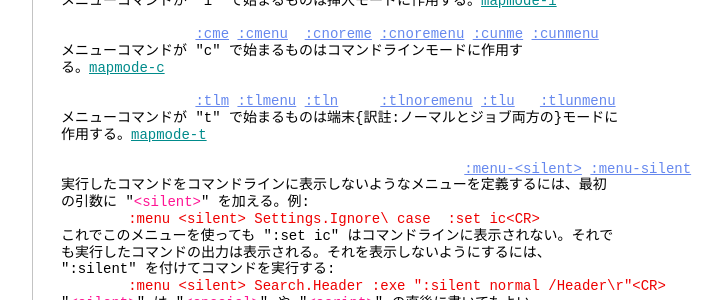
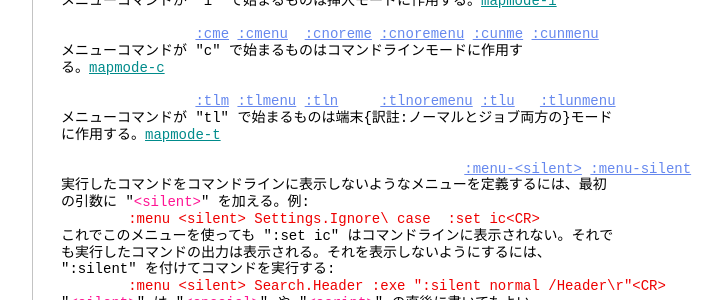
Before and after one commit to vim-jp/vimdoc-ja, a Jekyll site: the page built from gui.html, in a window 1280 px wide and 900 px high, scrolled down 11025 px. Shown: the part 150-450 px from the top of the window, without its empty margins (340-1063 px from the left). Built offline with Jekyll 4.4.1, drawn with Linux system fonts in a browser that asks for light colours; nearby versions of some CDN libraries; comment, search, counter and statistics services are not loaded; some of the changed text lies outside the part shown.

Commit message:
Generated by GitHub workflow 1723091350
https://github.com/vim-jp/vimdoc-ja-working/actions/runs/1723091350

```diff
--- a/gui.html
+++ b/gui.html
@@ -662,8 +662,8 @@ Win32 GUIバージョンはMotifの切取りメニューをエミュレートす
 る。<a class="Identifier" href="map.html#mapmode-c">mapmode-c</a><br>
 <br>
 &nbsp;&nbsp;&nbsp;&nbsp;&nbsp;&nbsp;&nbsp;&nbsp;&nbsp;&nbsp;&nbsp;&nbsp;&nbsp;&nbsp;&nbsp;&nbsp;<a class="Constant" href="gui.html#:tlm" name=":tlm">:tlm</a>&nbsp;<a class="Constant" href="gui.html#:tlmenu" name=":tlmenu">:tlmenu</a>&nbsp;<a class="Constant" href="gui.html#:tln" name=":tln">:tln</a>&nbsp;&nbsp;&nbsp;&nbsp;&nbsp;<a class="Constant" href="gui.html#:tlnoremenu" name=":tlnoremenu">:tlnoremenu</a>&nbsp;<a class="Constant" href="gui.html#:tlu" name=":tlu">:tlu</a>&nbsp;&nbsp;&nbsp;<a class="Constant" href="gui.html#:tlunmenu" name=":tlunmenu">:tlunmenu</a><br>
-メニューコマンドが &quot;t&quot; で始まるものは端末{訳註:ノーマルとジョブ両方の}モードに<br>
-作用する。<a class="Identifier" href="map.html#mapmode-t">mapmode-t</a><br>
+メニューコマンドが &quot;tl&quot; で始まるものは端末{訳註:ノーマルとジョブ両方の}モード<br>
+に作用する。<a class="Identifier" href="map.html#mapmode-t">mapmode-t</a><br>
 <br>
 &nbsp;&nbsp;&nbsp;&nbsp;&nbsp;&nbsp;&nbsp;&nbsp;&nbsp;&nbsp;&nbsp;&nbsp;&nbsp;&nbsp;&nbsp;&nbsp;&nbsp;&nbsp;&nbsp;&nbsp;&nbsp;&nbsp;&nbsp;&nbsp;&nbsp;&nbsp;&nbsp;&nbsp;&nbsp;&nbsp;&nbsp;&nbsp;&nbsp;&nbsp;&nbsp;&nbsp;&nbsp;&nbsp;&nbsp;&nbsp;&nbsp;&nbsp;&nbsp;&nbsp;&nbsp;&nbsp;&nbsp;&nbsp;<a class="Constant" href="gui.html#:menu-<silent>" name=":menu-&lt;silent&gt;">:menu-&lt;silent&gt;</a>&nbsp;<a class="Constant" href="gui.html#:menu-silent" name=":menu-silent">:menu-silent</a><br>
 実行したコマンドをコマンドラインに表示しないようなメニューを定義するには、最初<br>
@@ -823,8 +823,7 @@ Win32 GUIバージョンはMotifの切取りメニューをエミュレートす
 12&nbsp;&nbsp;&nbsp;&nbsp;SaveSesn&nbsp;&nbsp;&nbsp;&nbsp;&nbsp;&nbsp;&nbsp;&nbsp;&nbsp;&nbsp;現在の状態をセッションファイルに保存する<br>
 13&nbsp;&nbsp;&nbsp;&nbsp;NewSesn&nbsp;&nbsp;&nbsp;&nbsp;&nbsp;&nbsp;&nbsp;&nbsp;&nbsp;&nbsp; 新しいセッションファイルに保存する<br>
 14&nbsp;&nbsp;&nbsp;&nbsp;LoadSesn&nbsp;&nbsp;&nbsp;&nbsp;&nbsp;&nbsp;&nbsp;&nbsp;&nbsp;&nbsp;セッションファイルを読み込む<br>
-15&nbsp;&nbsp;&nbsp;&nbsp;RunScript&nbsp;&nbsp;&nbsp;&nbsp;&nbsp;&nbsp;&nbsp;&nbsp; Vim scriptとして実行するためにファイルをブラウズ<br>
-&nbsp;&nbsp;&nbsp;&nbsp;&nbsp;&nbsp;&nbsp;&nbsp;&nbsp;&nbsp;&nbsp;&nbsp;&nbsp;&nbsp;&nbsp;&nbsp;&nbsp;&nbsp;&nbsp;&nbsp;&nbsp;&nbsp;&nbsp;&nbsp;する<br>
+15&nbsp;&nbsp;&nbsp;&nbsp;RunScript&nbsp;&nbsp;&nbsp;&nbsp;&nbsp;&nbsp;&nbsp;&nbsp; Vim scriptとして実行するためにファイルをブラウズする<br>
 16&nbsp;&nbsp;&nbsp;&nbsp;Replace&nbsp;&nbsp;&nbsp;&nbsp;&nbsp;&nbsp;&nbsp;&nbsp;&nbsp;&nbsp; 置換コマンドのためのプロンプト<br>
 17&nbsp;&nbsp;&nbsp;&nbsp;WinClose&nbsp;&nbsp;&nbsp;&nbsp;&nbsp;&nbsp;&nbsp;&nbsp;&nbsp;&nbsp;現在のウィンドウを閉じる<br>
 18&nbsp;&nbsp;&nbsp;&nbsp;WinMax&nbsp;&nbsp;&nbsp;&nbsp;&nbsp;&nbsp;&nbsp;&nbsp;&nbsp;&nbsp;&nbsp;&nbsp;現在のウィンドウに使用する行数を最大にする<br>
```
